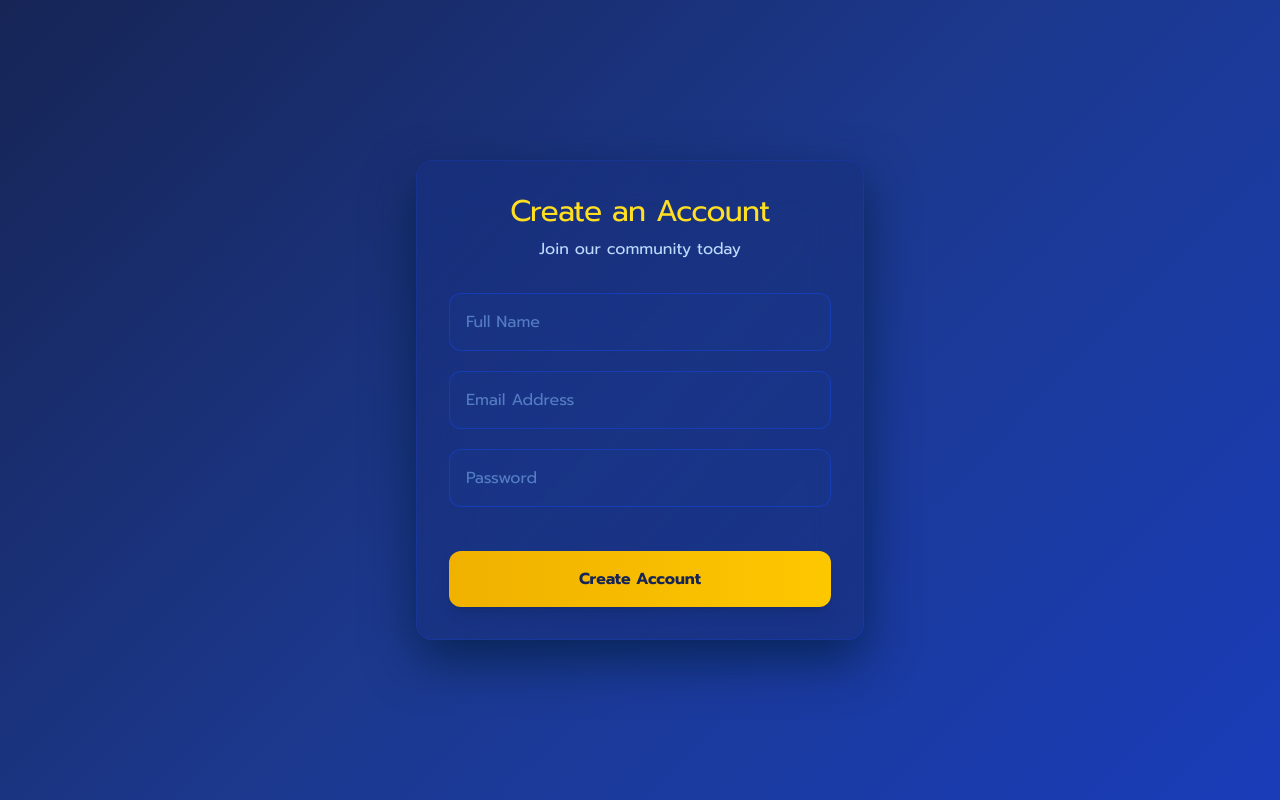
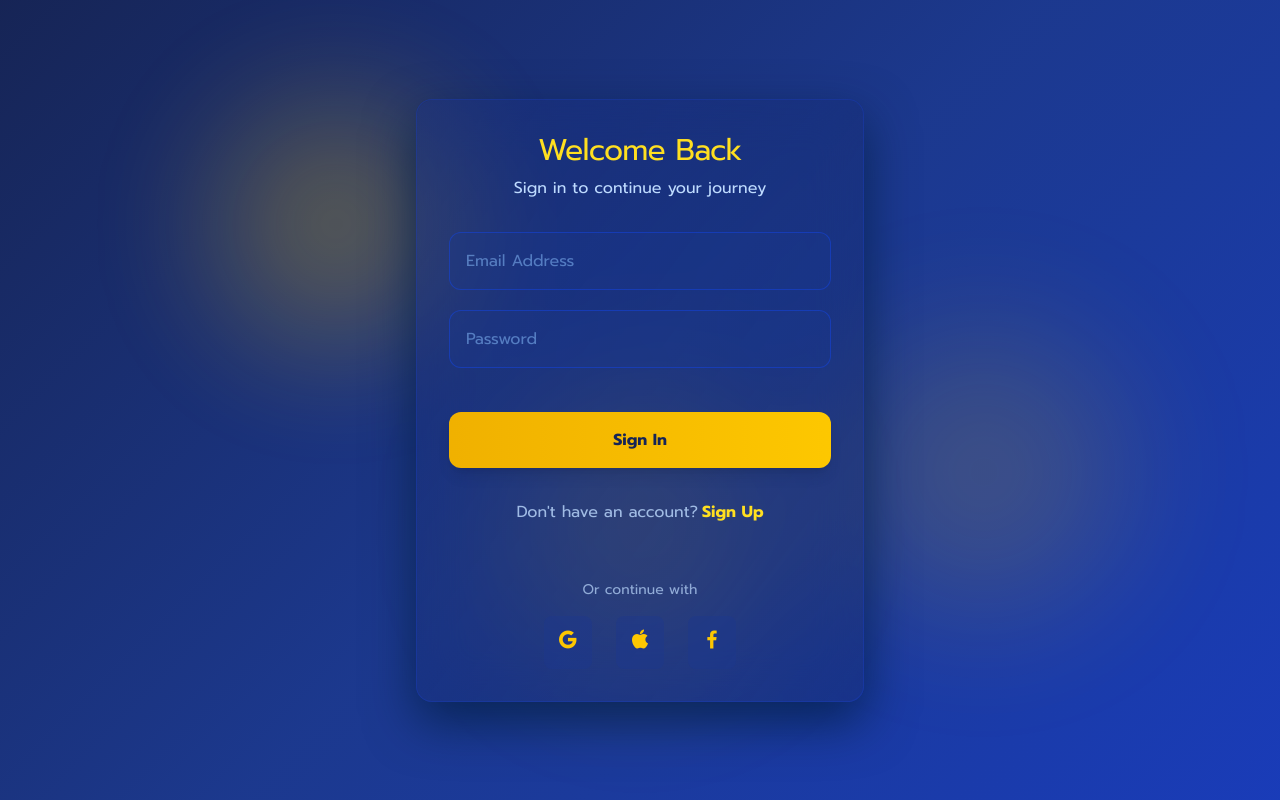
Before and after one commit to Primegicsocialmedia/Project-1, a React (Vite) app: page / in a window 1280 px wide. Built offline with nearby package versions, Linux system fonts and the light colour scheme.

Commit message:
sign in page complete

```diff
--- a/src/components/SignInSignUp.jsx
+++ b/src/components/SignInSignUp.jsx
@@ -1,18 +1,28 @@
-import React from "react";
+import React, { useState } from "react";
 
 const SignInSignUp = () => {
+  const [isSignUp, setIsSignUp] = useState(false);
+
   return (
-    <div className="min-h-screen flex items-center justify-center bg-linear-135 from-blue-950 via-blue-900   to-blue-800 p-8">
-      <div className="@container max-w-md w-full p-8 bg-blue-950/30 rounded-2xl shadow-[0_20px_50px_rgba(0,_29,_61,_0.7)] backdrop-blur-xl border border-blue-800/50">
+    <div className="min-h-screen flex items-center justify-center bg-linear-135 from-blue-950 via-blue-900   to-blue-800 p-8 relative">
+      <div className="absolute top-0 left-0 w-full h-full">
+        <div className="absolute top-[10%] left-[15%] w-72 h-72 rounded-full bg-radial from-yellow-400/40 to-transparent blur-3xl animate-pulse-slow"></div>
+        <div className="absolute bottom-[20%] right-[10%] w-84 h-84 rounded-full bg-radial from-yellow-400/40 to-transparent blur-3xl animate-pulse-slow animation-delay-2000"></div>
+        <div className="absolute top-[45%] left-[50%] -translate-x-1/2 w-84 h-84 rounded-full bg-radial from-yellow-400/40 to-transparent blur-3xl animate-pulse-slow animation-delay-3000"></div>
+      </div>
+      <div className="@container max-w-md w-full p-8 bg-blue-950/30 rounded-2xl shadow-[0_20px_50px_rgba(0,_29,_61,_0.7)] backdrop-blur-xl border border-blue-800/50 animate-fade-in relative">
         <div className="absolute inset-0  rounded-2xl bg-gradient-to-br from-blue-800/20 to-transparent  "></div>
         <div className="relative">
           <h2 className="text-3xl text-extrabold text-center text-yellow-300 mb-2 tracking-tight">
-            Create an Account
+            {isSignUp ? "Create Account" : "Welcome Back"}
           </h2>
           <p className="text-blue-200 text-center mb-8">
-            Join our community today
+            {isSignUp
+              ? "Join our community today"
+              : "Sign in to continue your journey"}
           </p>
           <form className="mt-8 space-y-5">
+            {isSignUp && (
               <div className="group">
                 <input
                   type="text"
@@ -20,6 +30,8 @@ const SignInSignUp = () => {
                   className="w-full p-4 bg-blue-900/30 rounded-xl border border-blue-700/50 text-white placeholder-blue-300/50 outline-none focus:ring-2 focus:ring-yellow-400/50 focus:border-transparent transition-all"
                 />
               </div>
+            )}
+
             <div className="group">
               <input
                 type="Email"
@@ -36,11 +48,38 @@ const SignInSignUp = () => {
             </div>
             <button className="group w-full p-4 mt-6 bg-gradient-to-r from-yellow-500 to-yellow-400 text-blue-950 rounded-xl font-bold shadow-lg hover:shadow-yellow-400/40 overflow-hidden transform transform-style-3d hover:-translate-y-.5 hover:scale-105 hover:translate-z-20 transition-all duration-300 relative">
               <span className="relative z-10 pointer-events-none">
-                Create Account
+                {isSignUp ? "Create Account" : "Sign In"}
               </span>
               <span className="absolute inset-0 bg-gradient-to-r from-yellow-500 to-yellow-300 opacity-0 group-hover:opacity-100 transition-opacity pointer-events-none"></span>
             </button>
           </form>
+
+          <p className="mt-8 text-blue-200/80 text-center">
+            {isSignUp ? "Already have an account?" : "Don't have an account?"}
+            <span
+              className="text-yellow-300 font-bold cursor-pointer hover:text-yellow-400 ml-1 transition-colors"
+              onClick={() => setIsSignUp(!isSignUp)}
+            >
+              {isSignUp ? "Sign In" : "Sign Up"}
+            </span>
+          </p>
+          <div className="mt-8 pt-6 border-blue-800/30">
+            <p className="text-blue-200/70 text-center text-sm mb-4">
+              {" "}
+              Or continue with
+            </p>
+            <div className="flex justify-center space-x-6">
+              <button className="p-3 bg-blue-900/40 rounded-lg hover:bg-blue-800/50 transition-colors text-yellow-400 hover:text-yellow-300">
+                <i className="bx bxl-google text-2xl"></i>
+              </button>
+              <button className="p-3 bg-blue-900/40 rounded-lg hover:bg-blue-800/50 transition-colors text-yellow-400 hover:text-yellow-300">
+                <i className="bx bxl-apple text-2xl"></i>
+              </button>
+              <button className="p-3 bg-blue-900/40 rounded-lg hover:bg-blue-800/50 transition-colors text-yellow-400 hover:text-yellow-300">
+                <i className="bx bxl-facebook text-2xl"></i>
+              </button>
+            </div>
+          </div>
         </div>
       </div>
     </div>
--- a/src/index.css
+++ b/src/index.css
@@ -1,6 +1,6 @@
 @import "tailwindcss";
 
-*{
+* {
   font-family: "Prompt", sans-serif;
 }
 
@@ -11,5 +11,31 @@
   --yellow-500: #ffc300;
   --yellow-400: #ffd60a;
   --yellow-300: #ffe345;
+}
 
+.animate-pulse-slow {
+  animation: pulse 6s cubic-bezier(0.4, 0, 0.6, 1) infinite;
 }
+
+.animation-delay-2000 {
+  animation-delay: 2s;
+}
+
+.animation-delay-3000 {
+  animation-delay: 3s;
+}
+
+.animate-fade-in {
+  animation: fadeIn 0.5s ease-out forwards;
+}
+
+@keyframes fadeIn {
+  from {
+    opacity: 0;
+    transfrom: translateY(10px);
+  }
+  to {
+    opacity: 1;
+    transform: translateY(0);
+  }
+}
```
Lines whose indentation alone changed are shown as unchanged.
